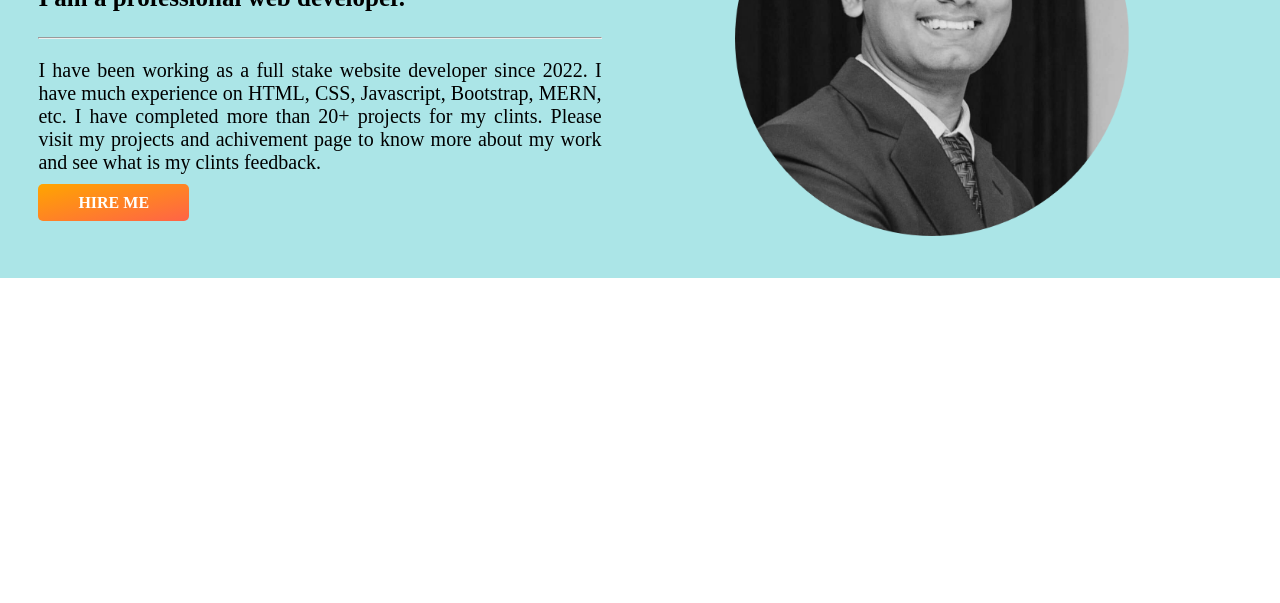
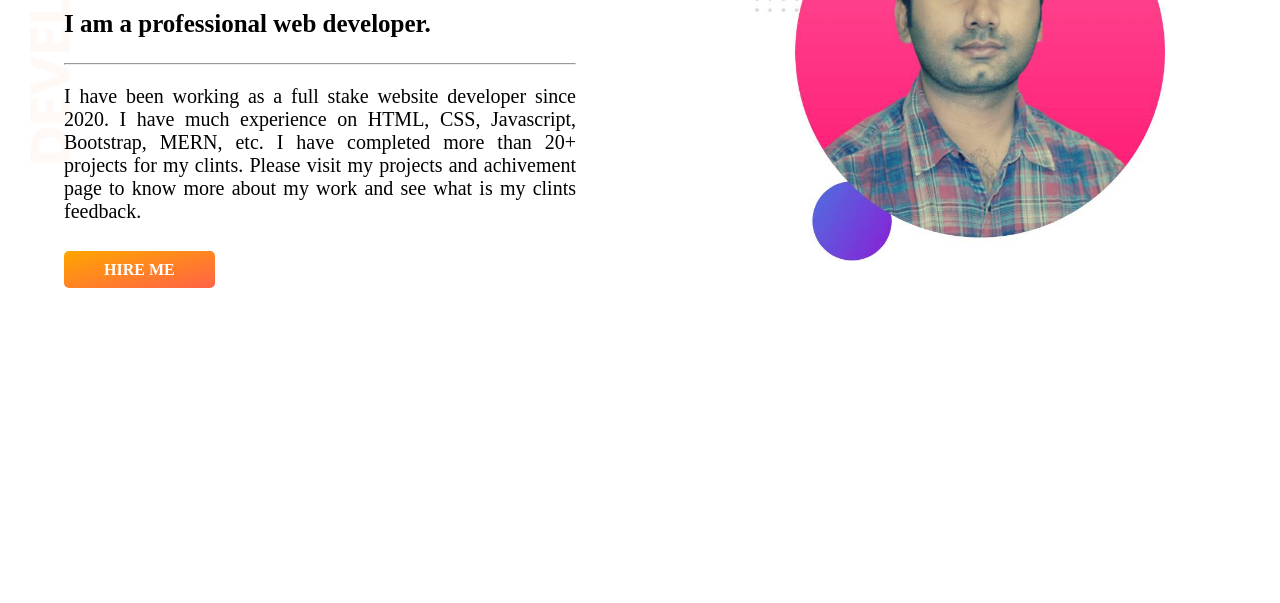
Before and after one commit to arifurrahman-io/my-portfolio, a plain HTML site: page index.html in a window 1280 px wide. Shown: the part 197-800 px from the top of the page. Drawn offline with Linux system fonts and the light colour scheme; a web font is replaced by a local one.

Commit message:
banner added

```diff
--- a/index.html
+++ b/index.html
@@ -19,13 +19,14 @@
             <h2><span class="name">Arifur Rahman's</span> world</h2>
             <h3>I am a professional web developer.</h3>
             <hr>
-            <p>I have been working as a full stake website developer since 2022. I have much experience on HTML, CSS,
+            <p>I have been working as a full stake website developer since 2020. I have much experience on HTML, CSS,
                 Javascript, Bootstrap, MERN, etc. I have completed more than 20+ projects for my clints. Please visit my
                 projects and achivement page to know more about my work and see what is my clints feedback.</p>
+            <br>
             <a class="hire-me-button" href="#" target="_blank">HIRE ME</a>
         </div>
         <div class="half-width">
-            <img src="image/circle-cropped.png" alt="image">
+            <img src="image/my-bg2.jpg" alt="image">
         </div>
     </section>
 </body>
--- a/style.css
+++ b/style.css
@@ -29,16 +29,17 @@ p {
 
 .about {
     display: flex;
-    background-color: rgb(171, 229, 231);
+    background-image: url(image/top-banner.png);
+    background-repeat: no-repeat;
 }
 
 .half-width {
     width: 50%;
-    padding: 3%;
+    padding: 5%;
 }
 
 .half-width img {
-    width: 70%;
+    width: 80%;
     padding-left: 10%;
 }
 
```
Also changed, not shown: image/dream-bg.png (added), image/exp-bg.png (added), image/my-bg2.jpg (added), image/top-banner.png (added).
